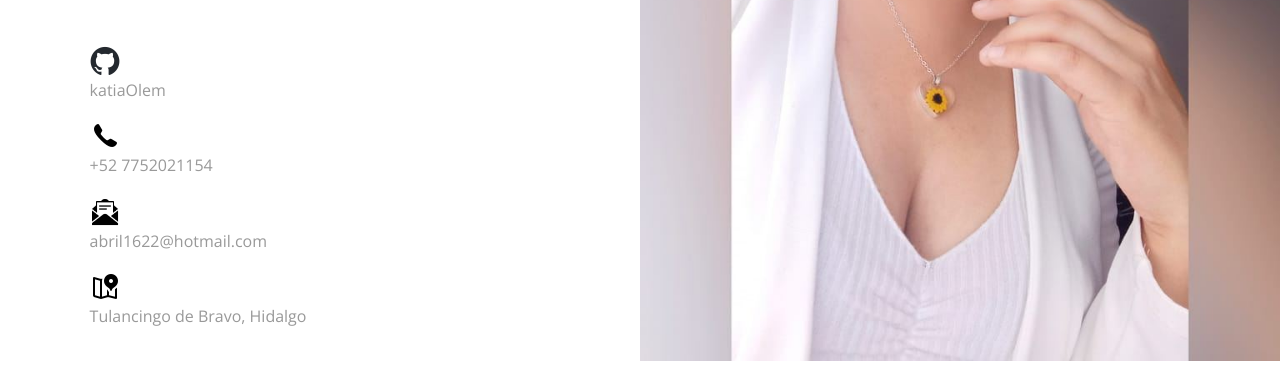
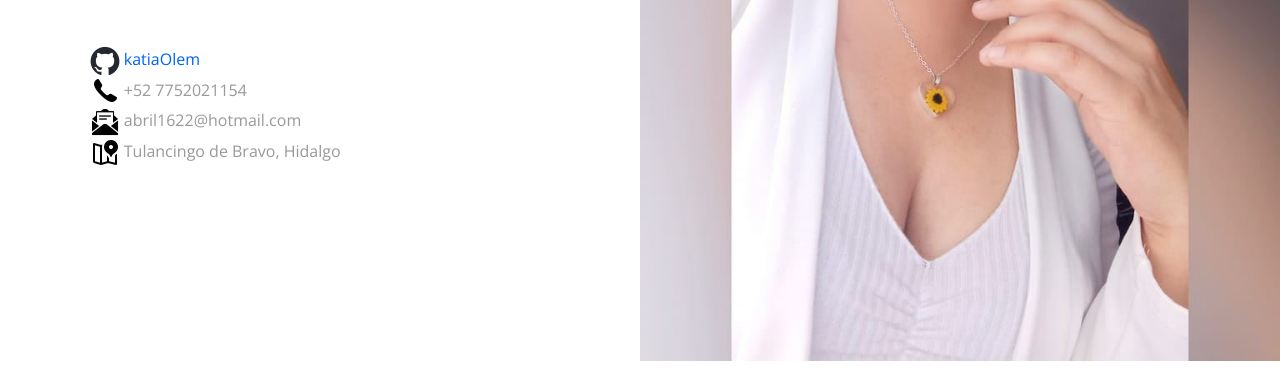
Before and after one commit to katiaOlem/katiaOlem.github.io, a plain HTML site: page index.html in a window 1280 px wide. Shown: the part 439-820 px from the top of the page. Drawn offline with nearby package versions, Linux system fonts and the light colour scheme.

Commit message:
funciona

```diff
--- a/index.html
+++ b/index.html
@@ -30,19 +30,18 @@ As of late, my focus is accelerating product development teams at <a href="https
 </div>
 <div>
 <img src="/github-mark.png" height="30px" width="30px" >
-<p href="https://github.com/katiaOlem">katiaOlem</p>
+<a href="https://github.com/katiaOlem">katiaOlem</a>
 </div>
 <div>
-<img src="/icons8-teléfono-30.png" height="30px" width="30px" >
-<p> +52 7752021154</p>
+<img src="/icons8-teléfono-30.png" height="30px" width="30px" ><a> +52 7752021154</a>
 </div>
 <div>
 <img src="/icons8-correo-electrónico-abierto-50.png" height="30px" width="30px" >
-<p>abril1622@hotmail.com</p>
+<a>abril1622@hotmail.com</a>
 </div>
 <div>
 <img src="/icons8-marcador-de-mapa-30.png" height="30px" width="30px" >
-<p>Tulancingo de Bravo, Hidalgo</p>
+<a>Tulancingo de Bravo, Hidalgo</a>
 </div>
 </main>
 </div>
```
